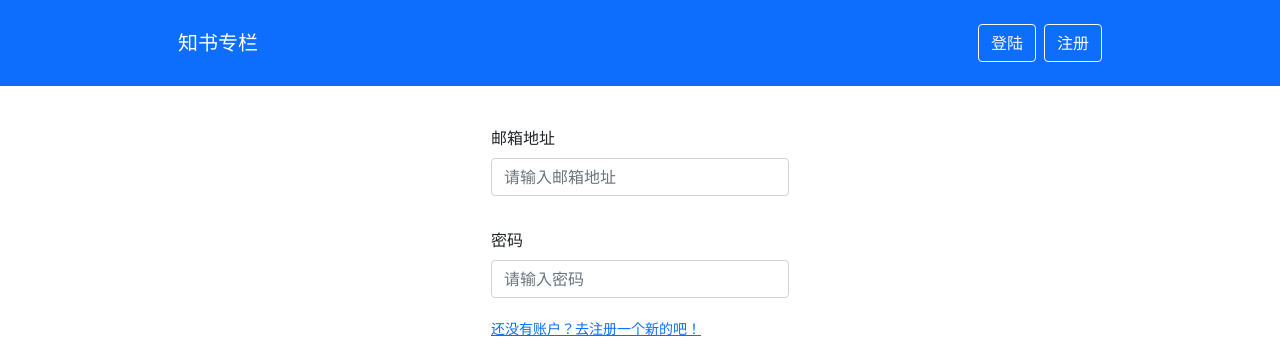
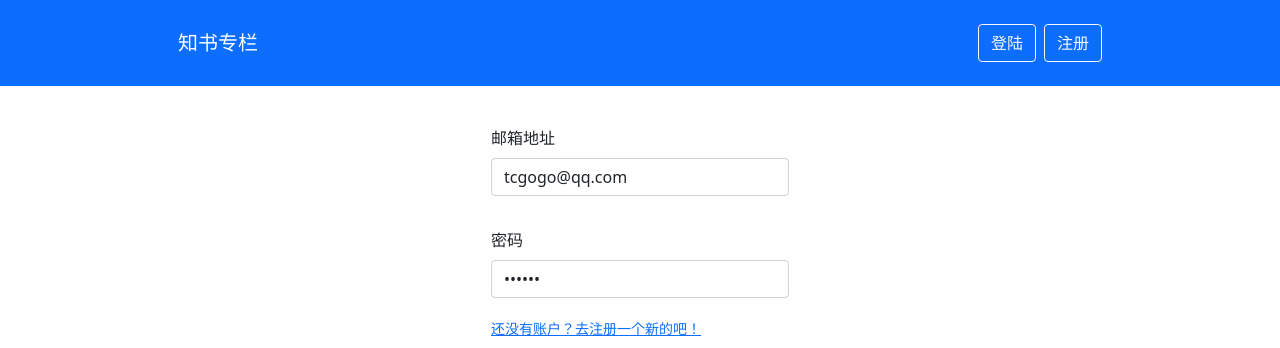
Before and after one commit to Tcgogo/zhishu, a Vue app: page /login in a window 1280 px wide. Shown: the top 348 px of the page. Built offline with nearby package versions, Linux system fonts and the light colour scheme; the HTML template or start-up script is replaced by a standard one.

Commit message:
项目优化

```diff
--- a/src/views/Login.vue
+++ b/src/views/Login.vue
@@ -46,12 +46,12 @@ export default defineComponent({
     ValidateForm,
   },
   setup() {
-    const emailVal = ref("");
+    const emailVal = ref("tcgogo@qq.com");
     const emailRules: RulesProps = [
       { type: "required", message: "电子邮箱地址不能为空" },
       { type: "email", message: "请输入正确的电子邮箱格式" },
     ];
-    const passwordVal = ref("");
+    const passwordVal = ref("111111");
     const passwordRules: RulesProps = [
       { type: "required", message: "密码不能为空" },
     ];
```
